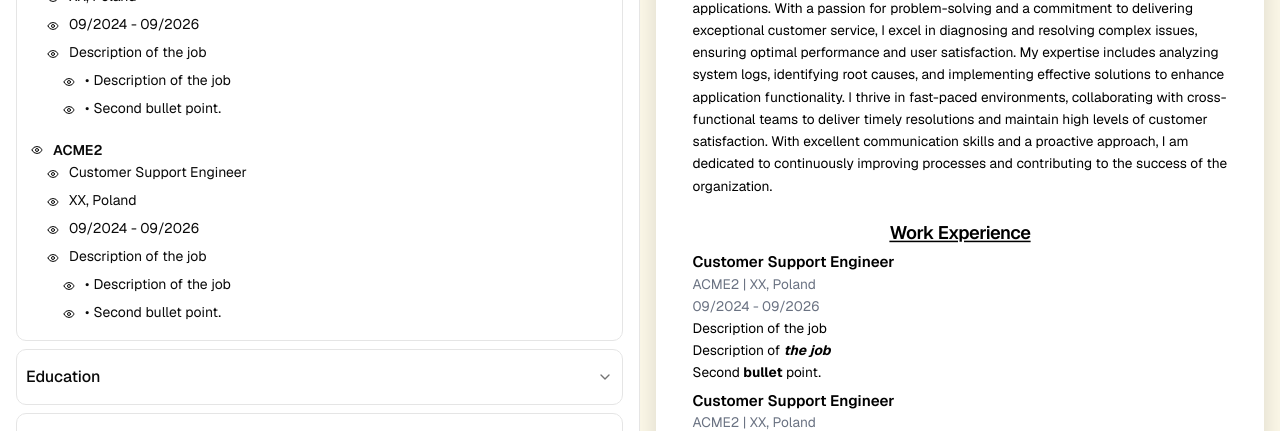
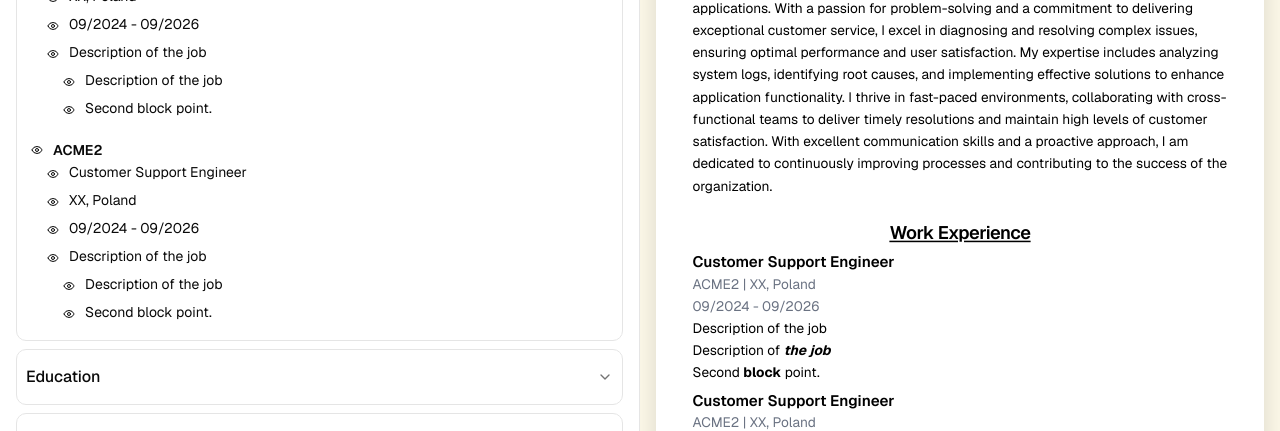
Before and after one commit to bSienkiewicz/cvapp, a Next.js app: page / in a window 1280 px wide. Both pictures are taken after a click on the button "Work Experience". Shown: the part 325-756 px from the top of the page. Built offline with nearby package versions, Linux system fonts and the light colour scheme.

Commit message:
feat: add education section editor and update related components

```diff
--- a/components/resume/ResumeContext.tsx
+++ b/components/resume/ResumeContext.tsx
@@ -9,13 +9,14 @@ import {
   type SetStateAction,
 } from "react";
 import ResumeJson from "@/data/resume/resumeData.json";
-import type { ExperienceEntry, ResumeData, SummaryEntry } from "@/types/resume";
+import type { EducationEntry, ExperienceEntry, ResumeData, SummaryEntry } from "@/types/resume";
 
 type ResumeContextValue = {
   resumeData: ResumeData;
   setResumeData: Dispatch<SetStateAction<ResumeData>>;
   updateExperienceEntry: (sectionId: string, entryId: string, updates: Partial<ExperienceEntry>) => void;
   updateSummaryEntry: (sectionId: string, entryId: string, updates: Partial<SummaryEntry>) => void;
+  updateEducationEntry: (sectionId: string, entryId: string, updates: Partial<EducationEntry>) => void;
 };
 
 const ResumeContext = createContext<ResumeContextValue | undefined>(undefined);
@@ -27,6 +28,25 @@ export function ResumeProvider({ children }: { children: ReactNode }) {
       ...current,
       sections: current.sections.map((section) => {
         if (section.sectionType !== "experience" || section.id !== sectionId) {
+          return section;
+        }
+
+        return {
+          ...section,
+          entries: section.entries.map((entry) =>
+            entry.id === entryId
+              ? { ...entry, ...updates, updatedAt: new Date().toISOString() }
+              : entry
+          ),
+        };
+      }),
+    }));
+  };
+    const updateEducationEntry: ResumeContextValue["updateEducationEntry"] = (sectionId, entryId, updates) => {
+    setResumeData((current) => ({
+      ...current,
+      sections: current.sections.map((section) => {
+        if (section.sectionType !== "education" || section.id !== sectionId) {
           return section;
         }
 
@@ -80,7 +100,7 @@ export function ResumeProvider({ children }: { children: ReactNode }) {
   };
 
   return (
-    <ResumeContext.Provider value={{ resumeData, setResumeData, updateExperienceEntry, updateSummaryEntry }}>
+    <ResumeContext.Provider value={{ resumeData, setResumeData, updateExperienceEntry, updateSummaryEntry, updateEducationEntry }}>
       {children}
     </ResumeContext.Provider>
   );
--- a/components/resume/display/EducationSectionDisplay.tsx
+++ b/components/resume/display/EducationSectionDisplay.tsx
@@ -1,23 +1,24 @@
 import type { EducationEntry } from '@/types/resume';
 
 const EducationSectionDisplay = ({ entry }: { entry: EducationEntry }) => {
+  const dateRange = [entry.startDate, entry.isCurrent ? 'Present' : entry.endDate]
+    .filter(Boolean)
+    .join(' - ');
+
   return (
     <div>
-      <h3 className="text-xl font-semibold">
-        {entry.degree} in {entry.field}
-      </h3>
+      {entry.fieldVisibility?.degree !== false && entry.degree && (
+        <h3 className="text-xl font-semibold">{entry.degree}</h3>
+      )}
       <p className="text-gray-500">
-        {entry.school} | {entry.location}
+        {entry.school}
+        {entry.fieldVisibility?.location !== false && entry.location ? ` | ${entry.location}` : ''}
       </p>
-      <p className="text-gray-500">
-        {entry.startDate} - {entry.endDate || "Present"}
-      </p>
+      {entry.fieldVisibility?.dates !== false && dateRange && (
+        <p className="text-gray-500">{dateRange}</p>
+      )}
       {entry.descriptionBlocks?.filter((block) => block.isVisible).map((block, index) =>
-        block.type === 'bullet' ? (
-          <ul key={index}><li dangerouslySetInnerHTML={{ __html: block.content }} /></ul>
-        ) : (
-          <p key={index} dangerouslySetInnerHTML={{ __html: block.content }} />
-        ),
+        <ul key={index}><li dangerouslySetInnerHTML={{ __html: block.content }} /></ul>
       )}
     </div>
   )
--- a/components/resume/display/ExperienceSectionDisplay.tsx
+++ b/components/resume/display/ExperienceSectionDisplay.tsx
@@ -20,9 +20,9 @@ const ExperienceSectionDisplay = ({ entry }: { entry: ExperienceEntry }) => {
       {entry.jobDescription && entry.fieldVisibility?.jobDescription !== false && (
         <p dangerouslySetInnerHTML={{ __html: entry.jobDescription }} />
       )}
-      {entry.descriptionBullets?.filter((bullet) => bullet.isVisible).map((bullet, index) => {
+      {entry.descriptionBlocks?.filter((block) => block.isVisible).map((block, index) => {
         {
-          return <ul key={index}><li dangerouslySetInnerHTML={{ __html: bullet.content }} /></ul>;
+          return <ul key={index}><li dangerouslySetInnerHTML={{ __html: block.content }} /></ul>;
         }
       })}
     </div>
--- a/components/resume/display/SkillsSectionDisplay.tsx
+++ b/components/resume/display/SkillsSectionDisplay.tsx
@@ -7,11 +7,7 @@ const SkillsSectionDisplay = ({ entry }: { entry: SkillEntry }) => {
         {entry.skillName}
       </h3>
       {entry.descriptionBlocks?.filter((block) => block.isVisible).map((block, i) =>
-        block.type === 'bullet' ? (
-          <ul key={i} className="text-gray-500"><li dangerouslySetInnerHTML={{ __html: block.content }} /></ul>
-        ) : (
-          <p key={i} className="text-gray-500" dangerouslySetInnerHTML={{ __html: block.content }} />
-        ),
+       <ul key={i} className="text-gray-500"><li dangerouslySetInnerHTML={{ __html: block.content }} /></ul>
       )}
       {entry.proficiencyLevel !== null && (
         <div className="bg-red-200 h-1 relative rounded-full overflow-hidden">
--- a/components/resume/editor/ResumeEditor.tsx
+++ b/components/resume/editor/ResumeEditor.tsx
@@ -5,6 +5,7 @@ import { useResume } from '../ResumeContext';
 import ResumeEditorCard from './sectionEditors/ResumeEditorCard';
 import ExperienceSectionEditor from './sectionEditors/ExperienceSectionEditor';
 import ProfessionalSummarySectionEditor from './sectionEditors/ProfessionalSummarySectionEditor';
+import EducationSectionEditor from './sectionEditors/EducationSectionEditor';
 
 function SectionEditorFields({ section }: { section: ResumeSection }) {
   switch (section.sectionType) {
@@ -13,6 +14,7 @@ function SectionEditorFields({ section }: { section: ResumeSection }) {
     case 'summary':
       return <ProfessionalSummarySectionEditor section={section} />;
     case 'education':
+      return <EducationSectionEditor section={section} />;
     case 'skills':
       return (
         <div className="space-y-2">
--- a/components/resume/editor/sectionEditors/ExperienceSectionEditor.tsx
+++ b/components/resume/editor/sectionEditors/ExperienceSectionEditor.tsx
@@ -1,5 +1,5 @@
 import { removeHtmlTags } from '@/lib/utils';
-import type { DescriptionBullet, ExperienceEntry, ExperienceSection } from '@/types/resume';
+import type { DescriptionBlock, ExperienceEntry, ExperienceSection } from '@/types/resume';
 import { useResume } from '../../ResumeContext';
 import VisibilityRow from './VisibilityRow';
 import { Button } from '@/components/ui/button';
@@ -82,18 +82,18 @@ export default function ExperienceSectionEditor({ section }: Props) {
               </VisibilityRow>
             )}
 
-            {entry.descriptionBullets.length > 0 && (
+            {entry.descriptionBlocks.length > 0 && (
               <div className="pl-4">
                 <div className="space-y-1">
-                  {entry.descriptionBullets.map((bullet, bulletIndex) => (
-              <DescriptionBulletEditor
-                key={`${entry.id}-${bulletIndex}`}
-                block={bullet}
+                  {entry.descriptionBlocks.map((block, blockIndex) => (
+              <DescriptionBlockEditor
+                key={`${entry.id}-${blockIndex}`}
+                block={block}
                 onChange={(updates) => {
-                  const descriptionBullets = entry.descriptionBullets.map((currentBullet, currentIndex) =>
-                    currentIndex === bulletIndex ? { ...currentBullet, ...updates } : currentBullet,
+                  const descriptionBlocks = entry.descriptionBlocks.map((currentBlock, currentIndex) =>
+                    currentIndex === blockIndex ? { ...currentBlock, ...updates } : currentBlock,
                   );
-                  updateExperienceEntry(section.id, entry.id, { descriptionBullets });
+                  updateExperienceEntry(section.id, entry.id, { descriptionBlocks });
                 }}
               />
                   ))}
@@ -107,20 +107,19 @@ export default function ExperienceSectionEditor({ section }: Props) {
   );
 }
 
-function DescriptionBulletEditor({
+function DescriptionBlockEditor({
   block,
   onChange,
 }: {
-  block: DescriptionBullet;
-  onChange: (updates: Partial<DescriptionBullet>) => void;
+  block: DescriptionBlock;
+  onChange: (updates: Partial<DescriptionBlock>) => void;
 }) {
   return (
     <VisibilityRow
-      label="description bullet"
+      label="description block"
       visible={block.isVisible}
       onToggle={() => onChange({ isVisible: !block.isVisible })}
     >
-      {<span aria-hidden="true">•</span>}
       <p className="min-w-0 flex-1">{removeHtmlTags(block.content)}</p>
     </VisibilityRow>
   );
--- a/data/resume/resumeData.json
+++ b/data/resume/resumeData.json
@@ -81,14 +81,16 @@
           "createdAt": "2026-09-20T20:35:04.075Z",
           "updatedAt": "2026-09-24T18:17:31.913Z",
           "endDate": "09/2026",
-          "descriptionBullets": [
+          "descriptionBlocks": [
             {
+              "isBullet": false,
               "isVisible": true,
               "content": "Description of <b><i>the job</i></b>"
             },
             {
+              "isBullet": false,
               "isVisible": true,
-              "content": "Second <b>bullet</b> point."
+              "content": "Second <b>block</b> point."
             }
           ]
         },
@@ -111,14 +113,16 @@
           "createdAt": "2026-09-20T20:35:04.075Z",
           "updatedAt": "2026-09-24T18:17:31.913Z",
           "endDate": "09/2026",
-          "descriptionBullets": [
+          "descriptionBlocks": [
             {
+              "isBullet": false,
               "isVisible": true,
               "content": "Description of <b><i>the job</i></b>"
             },
             {
+              "isBullet": false,
               "isVisible": true,
-              "content": "Second <b>bullet</b> point."
+              "content": "Second <b>block</b> point."
             }
           ]
         }
@@ -132,30 +136,36 @@
       "iconKey": "graduation-cap",
       "displayIcon": false,
       "displayTitle": true,
+      "isCurrent": false,
       "entries": [
         {
           "id": "911d75d6-3320-4534-88b0-943943f35a33333",
           "school": "ACME",
           "isVisible": true,
-          "degree": "Bachelor of Science",
-          "field": "Computer Science",
+          "degree": "Bachelor of Science in Computer Science",
           "location": "XX, Poland",
           "createdAt": "2026-09-20T20:35:04.075Z",
           "updatedAt": "2026-09-24T18:17:31.913Z",
+          "startDate": "09/2024",
           "endDate": "09/2026",
+          "fieldVisibility": {
+            "degree": true,
+            "field": true,
+            "location": true,
+            "dates": true
+          },
           "descriptionBlocks": [
             {
-              "type": "text",
+              "isBullet": false,
               "isVisible": true,
               "content": "Description of <b><i>the job</i></b>"
             },
             {
-              "type": "bullet",
+              "isBullet": false,
               "isVisible": true,
-              "content": "First <b>bullet</b> point."
+              "content": "First <b>block</b> point."
             }
-          ],
-          "startDate": "09/2024"
+          ]
         }
       ]
     },
@@ -173,14 +183,14 @@
           "skillName": "Languages & Development",
           "descriptionBlocks": [
             {
-              "type": "text",
+              "isBullet": false,
               "isVisible": true,
               "content": "Description of <b><i>the job</i></b>"
             },
             {
-              "type": "bullet",
+              "isBullet": false,
               "isVisible": true,
-              "content": "First <b>bullet</b> point."
+              "content": "First <b>block</b> point."
             }
           ],
           "isVisible": true,
--- a/types/resume.ts
+++ b/types/resume.ts
@@ -40,13 +40,8 @@ export type SectionType =
 	| "summary"
 	| "custom";
 
-export type DescriptionBullet = {
-	isVisible: boolean;
-	content: string;
-};
-
 export type DescriptionBlock = {
-	type: "text" | "bullet";
+	isBullet: boolean;
 	isVisible: boolean;
 	content: string;
 };
@@ -65,7 +60,7 @@ export type ExperienceEntry = {
 	employerLink: string | null;
 	startDate: string | null;
 	endDate: string | null;
-	descriptionBullets: DescriptionBullet[];
+	descriptionBlocks: DescriptionBlock[];
 	location: string | null;
 	isCurrent: boolean;
 	isVisible: boolean;
@@ -77,9 +72,14 @@ export type EducationEntry = {
 	id: string;
 	school: string | null;
 	degree: string | null;
-	field: string | null;
 	startDate: string | null;
 	endDate: string | null;
+	isCurrent: boolean;
+	fieldVisibility?: {
+		degree?: boolean;
+		location?: boolean;
+		dates?: boolean;
+	};
 	descriptionBlocks: DescriptionBlock[];
 	location: string | null;
 	createdAt: string;
```
Also changed, not shown: components/resume/editor/sectionEditors/EducationSectionEditor.tsx (added, +116 -0 lines).
